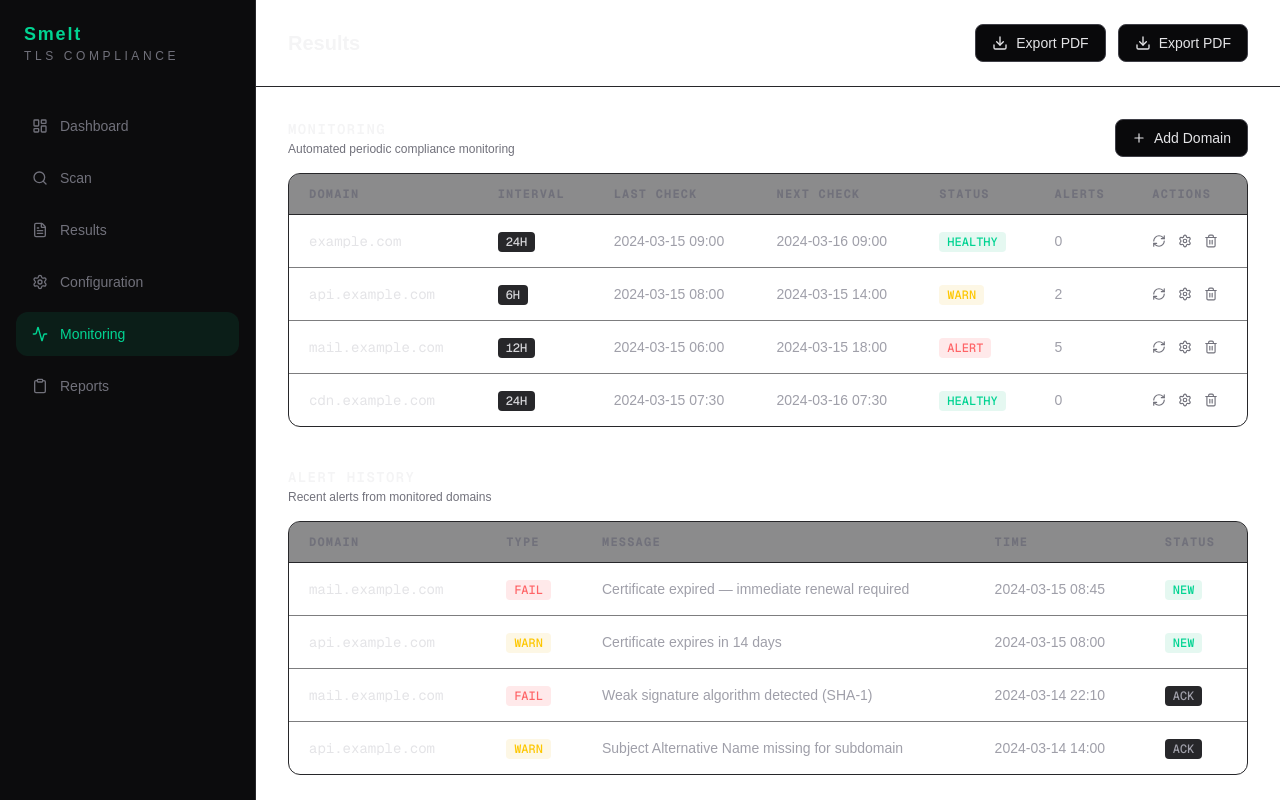
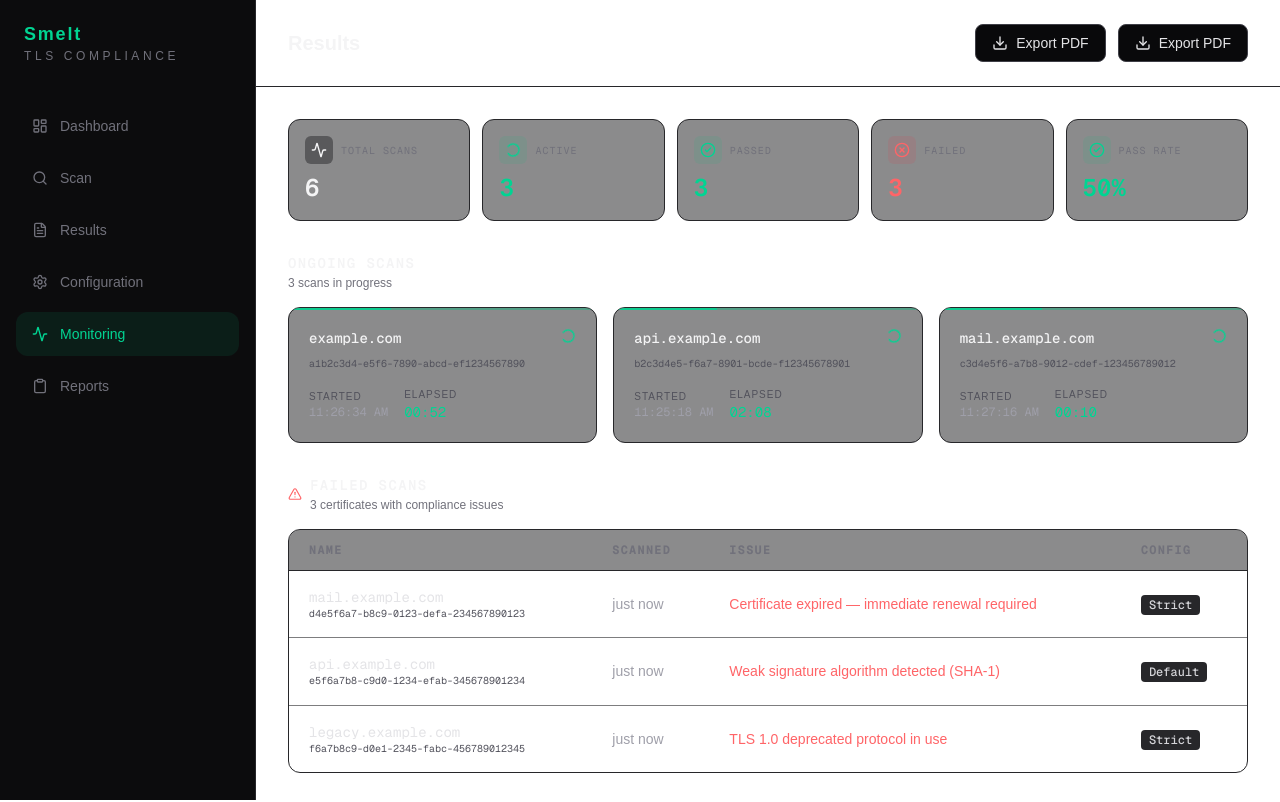
Before and after one commit to Crude-Palm-Oil/smelt-frontend, a Next.js app: page /main/monitoring in a window 1280 px wide. Shown: the top 802 px of the page. Built offline with nearby package versions, Linux system fonts and the light colour scheme.

Commit message:
Revamp monitoring page: stats bar, live scan cards, filtered tables

```diff
--- a/app/main/monitoring/page.tsx
+++ b/app/main/monitoring/page.tsx
@@ -1,11 +1,15 @@
+import StatsBar from "@/components/monitoring/StatsBar";
+import OngoingScans from "@/components/monitoring/OngoingScans";
+import AlertHistoryTable from "@/components/monitoring/AlertHistoryTable";
 import MonitoringTable from "@/components/monitoring/MonitoringTable";
-import AlertHistoryTable from "@/components/monitoring/AlertHistoryTable";
 
 export default function MonitoringPage() {
   return (
-    <div className="flex flex-col gap-10 p-8">
+    <div className="flex flex-col gap-8 p-8">
+      <StatsBar />
+      <OngoingScans />
+      <AlertHistoryTable />
       <MonitoringTable />
-      <AlertHistoryTable />
     </div>
   );
 }
--- a/components/monitoring/AlertHistoryTable.tsx
+++ b/components/monitoring/AlertHistoryTable.tsx
@@ -1,53 +1,71 @@
-import { alertHistory, AlertType, AlertStatus } from "@/lib/mock-monitoring-data";
+"use client";
 
-function typeBadge(type: AlertType) {
-  if (type === "FAIL") return "rounded px-2 py-0.5 text-xs font-mono font-medium bg-red-500/10 text-red-400";
-  if (type === "PASS") return "rounded px-2 py-0.5 text-xs font-mono font-medium bg-emerald-500/10 text-emerald-400";
-  return                      "rounded px-2 py-0.5 text-xs font-mono font-medium bg-yellow-500/10 text-yellow-400";
-}
-
-function statusBadge(status: AlertStatus) {
-  if (status === "NEW") return "rounded px-2 py-0.5 text-xs font-mono font-medium bg-emerald-500/10 text-emerald-400";
-  return                      "rounded px-2 py-0.5 text-xs font-mono font-medium bg-zinc-800 text-zinc-400";
-}
+import { AlertTriangle, ShieldX } from "lucide-react";
+import { failedScans } from "@/lib/mock-monitoring-data";
+import { timeAgo } from "@/lib/utils";
 
 export default function AlertHistoryTable() {
+  if (failedScans.length === 0) {
+    return (
+      <section>
+        <div className="mb-4 flex items-center gap-2">
+          <AlertTriangle size={14} className="text-red-400" />
+          <h2 className="text-sm font-mono font-semibold uppercase tracking-widest text-zinc-100">
+            Failed Scans
+          </h2>
+        </div>
+        <div className="flex items-center gap-3 rounded-xl border border-zinc-800 bg-zinc-900/30 px-5 py-6">
+          <ShieldX size={18} className="text-zinc-600" />
+          <p className="text-sm text-zinc-400">No failed scans detected</p>
+        </div>
+      </section>
+    );
+  }
+
   return (
     <section>
-      <div className="mb-4">
-        <h2 className="text-sm font-mono font-semibold uppercase tracking-widest text-zinc-100">
-          Alert History
-        </h2>
-        <p className="mt-0.5 text-xs text-zinc-500">
-          Recent alerts from monitored domains
-        </p>
+      <div className="mb-4 flex items-center gap-2">
+        <AlertTriangle size={14} className="text-red-400" />
+        <div>
+          <h2 className="text-sm font-mono font-semibold uppercase tracking-widest text-zinc-100">
+            Failed Scans
+          </h2>
+          <p className="mt-0.5 text-xs text-zinc-500">
+            {failedScans.length} certificate{failedScans.length !== 1 ? "s" : ""} with compliance issues
+          </p>
+        </div>
       </div>
 
       <div className="overflow-hidden rounded-xl border border-zinc-800">
         <table className="w-full text-sm">
           <thead>
             <tr className="border-b border-zinc-800 bg-zinc-900/50 text-left text-xs font-mono uppercase tracking-widest text-zinc-500">
-              <th className="px-5 py-3">Domain</th>
-              <th className="px-5 py-3">Type</th>
-              <th className="px-5 py-3">Message</th>
-              <th className="px-5 py-3">Time</th>
-              <th className="px-5 py-3">Status</th>
+              <th className="px-5 py-3">Name</th>
+              <th className="px-5 py-3">Scanned</th>
+              <th className="px-5 py-3">Issue</th>
+              <th className="px-5 py-3">Config</th>
             </tr>
           </thead>
           <tbody>
-            {alertHistory.map((row, i) => (
+            {failedScans.map((row) => (
               <tr
-                key={i}
+                key={row.id}
                 className="border-b border-zinc-800/60 transition hover:bg-zinc-900/40 last:border-b-0"
               >
-                <td className="px-5 py-4 font-mono text-zinc-200">{row.domain}</td>
                 <td className="px-5 py-4">
-                  <span className={typeBadge(row.type)}>{row.type}</span>
+                  <p className="font-mono text-zinc-200">{row.name}</p>
+                  <p className="font-mono text-[10px] text-zinc-600">{row.id}</p>
                 </td>
-                <td className="px-5 py-4 text-zinc-400">{row.message}</td>
-                <td className="px-5 py-4 text-zinc-400">{row.time}</td>
+                <td className="px-5 py-4 text-zinc-400" title={row.scannedAt}>
+                  {timeAgo(row.scannedAt)}
+                </td>
                 <td className="px-5 py-4">
-                  <span className={statusBadge(row.status)}>{row.status}</span>
+                  <span className="text-red-400">{row.issues}</span>
+                </td>
+                <td className="px-5 py-4">
+                  <span className="rounded px-2 py-0.5 text-xs font-mono font-medium bg-zinc-800 text-zinc-300">
+                    {row.config}
+                  </span>
                 </td>
               </tr>
             ))}
--- a/components/monitoring/MonitoringTable.tsx
+++ b/components/monitoring/MonitoringTable.tsx
@@ -1,76 +1,112 @@
-import { RefreshCw, Settings, Trash2, Plus } from "lucide-react";
-import Button from "@/components/ui/buttons/Button";
-import { monitoredDomains, MonitorStatus, MonitorInterval } from "@/lib/mock-monitoring-data";
+"use client";
 
-function intervalBadge(_interval: MonitorInterval) {
-  return "rounded px-2 py-0.5 text-xs font-mono font-medium bg-zinc-800 text-zinc-300";
+import { useState } from "react";
+import { Search } from "lucide-react";
+import { allScans, type ScanStatus } from "@/lib/mock-monitoring-data";
+import { timeAgo } from "@/lib/utils";
+
+function statusBadge(status: ScanStatus) {
+  if (status === "pass")
+    return "rounded px-2 py-0.5 text-xs font-mono font-medium bg-emerald-500/10 text-emerald-400";
+  return "rounded px-2 py-0.5 text-xs font-mono font-medium bg-red-500/10 text-red-400";
 }
 
-function statusBadge(status: MonitorStatus) {
-  if (status === "HEALTHY") return "rounded px-2 py-0.5 text-xs font-mono font-medium bg-emerald-500/10 text-emerald-400";
-  if (status === "ALERT")   return "rounded px-2 py-0.5 text-xs font-mono font-medium bg-red-500/10 text-red-400";
-  return                           "rounded px-2 py-0.5 text-xs font-mono font-medium bg-yellow-500/10 text-yellow-400";
-}
+type Filter = "all" | "pass" | "fail";
 
 export default function MonitoringTable() {
+  const [filter, setFilter] = useState<Filter>("all");
+  const [query, setQuery] = useState("");
+
+  const filtered = allScans.filter((s) => {
+    if (filter !== "all" && s.status !== filter) return false;
+    if (query && !s.name.toLowerCase().includes(query.toLowerCase())) return false;
+    return true;
+  });
+
+  const filterBtn = (value: Filter, label: string) => (
+    <button
+      onClick={() => setFilter(value)}
+      className={`rounded-lg px-3 py-1.5 text-xs font-mono transition ${
+        filter === value
+          ? "bg-zinc-700 text-zinc-100"
+          : "text-zinc-500 hover:text-zinc-300"
+      }`}
+    >
+      {label}
+    </button>
+  );
+
   return (
     <section>
-      <div className="mb-4 flex items-center justify-between">
-        <div>
+      <div className="mb-4">
         <h2 className="text-sm font-mono font-semibold uppercase tracking-widest text-zinc-100">
-            Monitoring
+          All Scans
         </h2>
-          <p className="mt-0.5 text-xs text-zinc-500">
-            Automated periodic compliance monitoring
-          </p>
+        <p className="mt-0.5 text-xs text-zinc-500">Complete scan history</p>
       </div>
 
-        <Button>
-          <div className="flex items-center gap-2">
-            <Plus size={14} />
-            <span>Add Domain</span>
+      <div className="mb-3 flex flex-col gap-3 sm:flex-row sm:items-center sm:justify-between">
+        <div className="flex items-center gap-1 rounded-lg border border-zinc-800 bg-zinc-900/50 p-1">
+          {filterBtn("all", "All")}
+          {filterBtn("pass", "Pass")}
+          {filterBtn("fail", "Fail")}
         </div>
-        </Button>
+
+        <div className="relative">
+          <Search size={14} className="absolute left-3 top-1/2 -translate-y-1/2 text-zinc-600" />
+          <input
+            type="text"
+            placeholder="Search domain..."
+            value={query}
+            onChange={(e) => setQuery(e.target.value)}
+            className="rounded-lg border border-zinc-800 bg-zinc-900/50 py-2 pl-9 pr-4 text-sm text-zinc-200 placeholder-zinc-600 outline-none transition focus:border-zinc-600"
+          />
+        </div>
       </div>
 
       <div className="overflow-hidden rounded-xl border border-zinc-800">
         <table className="w-full text-sm">
           <thead>
             <tr className="border-b border-zinc-800 bg-zinc-900/50 text-left text-xs font-mono uppercase tracking-widest text-zinc-500">
-              <th className="px-5 py-3">Domain</th>
-              <th className="px-5 py-3">Interval</th>
-              <th className="px-5 py-3">Last Check</th>
-              <th className="px-5 py-3">Next Check</th>
+              <th className="px-5 py-3">Name</th>
+              <th className="px-5 py-3">Scanned</th>
               <th className="px-5 py-3">Status</th>
-              <th className="px-5 py-3">Alerts</th>
-              <th className="px-5 py-3">Actions</th>
+              <th className="px-5 py-3">Config</th>
             </tr>
           </thead>
           <tbody>
-            {monitoredDomains.map((row) => (
+            {filtered.length === 0 ? (
+              <tr>
+                <td colSpan={4} className="px-5 py-8 text-center text-zinc-600">
+                  No scans found
+                </td>
+              </tr>
+            ) : (
+              filtered.map((row) => (
                 <tr
-                key={row.domain}
+                  key={row.id}
                   className="border-b border-zinc-800/60 transition hover:bg-zinc-900/40 last:border-b-0"
                 >
-                <td className="px-5 py-4 font-mono text-zinc-200">{row.domain}</td>
                   <td className="px-5 py-4">
-                  <span className={intervalBadge(row.interval)}>{row.interval}</span>
+                    <p className="font-mono text-zinc-200">{row.name}</p>
+                    <p className="font-mono text-[10px] text-zinc-600">{row.id}</p>
                   </td>
-                <td className="px-5 py-4 text-zinc-400">{row.lastCheck}</td>
-                <td className="px-5 py-4 text-zinc-400">{row.nextCheck}</td>
+                  <td className="px-5 py-4 text-zinc-400" title={row.scannedAt}>
+                    {timeAgo(row.scannedAt)}
+                  </td>
                   <td className="px-5 py-4">
-                  <span className={statusBadge(row.status)}>{row.status}</span>
+                    <span className={statusBadge(row.status)}>
+                      {row.status.toUpperCase()}
+                    </span>
                   </td>
-                <td className="px-5 py-4 text-zinc-400">{row.alerts}</td>
                   <td className="px-5 py-4">
-                  <div className="flex items-center gap-3 text-zinc-500">
-                    <button className="transition hover:text-zinc-200"><RefreshCw size={14} /></button>
-                    <button className="transition hover:text-zinc-200"><Settings size={14} /></button>
-                    <button className="transition hover:text-red-400"><Trash2 size={14} /></button>
-                  </div>
+                    <span className="rounded px-2 py-0.5 text-xs font-mono font-medium bg-zinc-800 text-zinc-300">
+                      {row.config}
+                    </span>
                   </td>
                 </tr>
-            ))}
+              ))
+            )}
           </tbody>
         </table>
       </div>
--- /dev/null
+++ b/components/monitoring/OngoingScans.tsx
@@ -0,0 +1,90 @@
+"use client";
+
+import { useEffect, useState } from "react";
+import { Loader2, CheckCircle2 } from "lucide-react";
+import { ongoingScans, type OngoingScan } from "@/lib/mock-monitoring-data";
+
+function formatElapsed(startedAt: string): string {
+  const diff = Math.floor((Date.now() - new Date(startedAt).getTime()) / 1000);
+  const m = Math.floor(diff / 60);
+  const s = diff % 60;
+  return `${String(m).padStart(2, "0")}:${String(s).padStart(2, "0")}`;
+}
+
+function ScanCard({ scan }: { scan: OngoingScan }) {
+  const [elapsed, setElapsed] = useState(formatElapsed(scan.startedAt));
+
+  useEffect(() => {
+    const interval = setInterval(() => {
+      setElapsed(formatElapsed(scan.startedAt));
+    }, 1000);
+    return () => clearInterval(interval);
+  }, [scan.startedAt]);
+
+  return (
+    <div className="group relative overflow-hidden rounded-xl border border-zinc-800 bg-zinc-900/50 p-5 transition hover:border-emerald-500/30">
+      {/* pulse bar */}
+      <div className="absolute inset-x-0 top-0 h-0.5 bg-emerald-500/40">
+        <div className="h-full w-1/3 animate-pulse bg-emerald-400 rounded-full" />
+      </div>
+
+      <div className="flex items-start justify-between">
+        <div className="space-y-2">
+          <p className="font-mono text-sm font-medium text-zinc-100">{scan.name}</p>
+          <p className="font-mono text-[10px] text-zinc-600">{scan.id}</p>
+        </div>
+        <Loader2 size={16} className="animate-spin text-emerald-400" />
+      </div>
+
+      <div className="mt-4 flex items-center gap-4">
+        <div>
+          <p className="text-[10px] uppercase tracking-widest text-zinc-600">Started</p>
+          <p className="font-mono text-xs text-zinc-400">
+            {new Date(scan.startedAt).toLocaleTimeString()}
+          </p>
+        </div>
+        <div>
+          <p className="text-[10px] uppercase tracking-widest text-zinc-600">Elapsed</p>
+          <p className="font-mono text-sm tabular-nums text-emerald-400">{elapsed}</p>
+        </div>
+      </div>
+    </div>
+  );
+}
+
+export default function OngoingScans() {
+  if (ongoingScans.length === 0) {
+    return (
+      <section>
+        <div className="mb-4">
+          <h2 className="text-sm font-mono font-semibold uppercase tracking-widest text-zinc-100">
+            Ongoing Scans
+          </h2>
+        </div>
+        <div className="flex items-center gap-3 rounded-xl border border-zinc-800 bg-zinc-900/30 px-5 py-6">
+          <CheckCircle2 size={18} className="text-emerald-500" />
+          <p className="text-sm text-zinc-400">All clear — no scans currently running</p>
+        </div>
+      </section>
+    );
+  }
+
+  return (
+    <section>
+      <div className="mb-4">
+        <h2 className="text-sm font-mono font-semibold uppercase tracking-widest text-zinc-100">
+          Ongoing Scans
+        </h2>
+        <p className="mt-0.5 text-xs text-zinc-500">
+          {ongoingScans.length} scan{ongoingScans.length !== 1 ? "s" : ""} in progress
+        </p>
+      </div>
+
+      <div className="grid gap-4 sm:grid-cols-2 lg:grid-cols-3">
+        {ongoingScans.map((scan) => (
+          <ScanCard key={scan.id} scan={scan} />
+        ))}
+      </div>
+    </section>
+  );
+}
--- /dev/null
+++ b/components/monitoring/StatsBar.tsx
@@ -0,0 +1,70 @@
+"use client";
+
+import { Activity, CheckCircle2, XCircle, Loader2 } from "lucide-react";
+import { ongoingScans, failedScans, allScans } from "@/lib/mock-monitoring-data";
+
+const stats = [
+  {
+    label: "Total Scans",
+    value: allScans.length,
+    icon: <Activity size={16} />,
+    color: "text-zinc-100",
+    bg: "bg-zinc-800/50",
+  },
+  {
+    label: "Active",
+    value: ongoingScans.length,
+    icon: <Loader2 size={16} className="animate-spin" />,
+    color: "text-emerald-400",
+    bg: "bg-emerald-500/10",
+  },
+  {
+    label: "Passed",
+    value: allScans.filter((s) => s.status === "pass").length,
+    icon: <CheckCircle2 size={16} />,
+    color: "text-emerald-400",
+    bg: "bg-emerald-500/10",
+  },
+  {
+    label: "Failed",
+    value: failedScans.length,
+    icon: <XCircle size={16} />,
+    color: "text-red-400",
+    bg: "bg-red-500/10",
+  },
+  {
+    label: "Pass Rate",
+    value:
+      allScans.length > 0
+        ? `${Math.round((allScans.filter((s) => s.status === "pass").length / allScans.length) * 100)}%`
+        : "—",
+    icon: <CheckCircle2 size={16} />,
+    color: "text-emerald-400",
+    bg: "bg-emerald-500/10",
+  },
+];
+
+export default function StatsBar() {
+  return (
+    <div className="grid grid-cols-2 gap-3 sm:grid-cols-3 lg:grid-cols-5">
+      {stats.map((stat) => (
+        <div
+          key={stat.label}
+          className="rounded-xl border border-zinc-800 bg-zinc-900/50 px-4 py-4"
+        >
+          <div className="flex items-center gap-2">
+            <span className={`${stat.color} ${stat.bg} rounded-md p-1.5`}>
+              {stat.icon}
+            </span>
+            <p className="text-[10px] font-mono uppercase tracking-widest text-zinc-500">
+              {stat.label}
+            </p>
+          </div>
+          <p className={`mt-2 text-2xl font-mono font-semibold ${stat.color}`}>
+            {stat.value}
+          </p>
+        </div>
+      ))}
+    </div>
+  );
+}
--- a/lib/mock-monitoring-data.ts
+++ b/lib/mock-monitoring-data.ts
@@ -1,89 +1,110 @@
-// TODO: replace with API calls when backend is ready
+export type ScanStatus = "pass" | "fail";
 
-export type MonitorInterval = "6H" | "12H" | "24H";
-export type MonitorStatus = "HEALTHY" | "WARN" | "ALERT";
-export type AlertType = "FAIL" | "WARN" | "PASS";
-export type AlertStatus = "NEW" | "ACK";
-
-export interface MonitoredDomain {
-  domain: string;
-  interval: MonitorInterval;
-  lastCheck: string;
-  nextCheck: string;
-  status: MonitorStatus;
-  alerts: number;
+export interface OngoingScan {
+  id: string;
+  name: string;
+  startedAt: string; // ISO timestamp
 }
 
-export interface AlertHistoryItem {
-  domain: string;
-  type: AlertType;
-  message: string;
-  time: string;
-  status: AlertStatus;
+export interface FailedScan {
+  id: string;
+  name: string;
+  scannedAt: string;
+  issues: string;
+  config: string;
 }
 
-export const monitoredDomains: MonitoredDomain[] = [
+export interface ScanRecord {
+  id: string;
+  name: string;
+  scannedAt: string;
+  status: ScanStatus;
+  config: string;
+}
+
+export const ongoingScans: OngoingScan[] = [
   {
-    domain: "example.com",
-    interval: "24H",
-    lastCheck: "2024-03-15 09:00",
-    nextCheck: "2024-03-16 09:00",
-    status: "HEALTHY",
-    alerts: 0,
+    id: "a1b2c3d4-e5f6-7890-abcd-ef1234567890",
+    name: "example.com",
+    startedAt: new Date(Date.now() - 47_000).toISOString(),
   },
   {
-    domain: "api.example.com",
-    interval: "6H",
-    lastCheck: "2024-03-15 08:00",
-    nextCheck: "2024-03-15 14:00",
-    status: "WARN",
-    alerts: 2,
+    id: "b2c3d4e5-f6a7-8901-bcde-f12345678901",
+    name: "api.example.com",
+    startedAt: new Date(Date.now() - 123_000).toISOString(),
   },
   {
-    domain: "mail.example.com",
-    interval: "12H",
-    lastCheck: "2024-03-15 06:00",
-    nextCheck: "2024-03-15 18:00",
-    status: "ALERT",
-    alerts: 5,
-  },
-  {
-    domain: "cdn.example.com",
-    interval: "24H",
-    lastCheck: "2024-03-15 07:30",
-    nextCheck: "2024-03-16 07:30",
-    status: "HEALTHY",
-    alerts: 0,
+    id: "c3d4e5f6-a7b8-9012-cdef-123456789012",
+    name: "mail.example.com",
+    startedAt: new Date(Date.now() - 5_000).toISOString(),
   },
 ];
 
-export const alertHistory: AlertHistoryItem[] = [
+export const failedScans: FailedScan[] = [
   {
-    domain: "mail.example.com",
-    type: "FAIL",
-    message: "Certificate expired — immediate renewal required",
-    time: "2024-03-15 08:45",
-    status: "NEW",
+    id: "d4e5f6a7-b8c9-0123-defa-234567890123",
+    name: "mail.example.com",
+    scannedAt: "2026-04-19 08:45",
+    issues: "Certificate expired — immediate renewal required",
+    config: "Strict",
   },
   {
-    domain: "api.example.com",
-    type: "WARN",
-    message: "Certificate expires in 14 days",
-    time: "2024-03-15 08:00",
-    status: "NEW",
+    id: "e5f6a7b8-c9d0-1234-efab-345678901234",
+    name: "api.example.com",
+    scannedAt: "2026-04-19 08:00",
+    issues: "Weak signature algorithm detected (SHA-1)",
+    config: "Default",
   },
   {
-    domain: "mail.example.com",
-    type: "FAIL",
-    message: "Weak signature algorithm detected (SHA-1)",
-    time: "2024-03-14 22:10",
-    status: "ACK",
+    id: "f6a7b8c9-d0e1-2345-fabc-456789012345",
+    name: "legacy.example.com",
+    scannedAt: "2026-04-18 22:10",
+    issues: "TLS 1.0 deprecated protocol in use",
+    config: "Strict",
+  },
+];
+
+export const allScans: ScanRecord[] = [
+  {
+    id: "d4e5f6a7-b8c9-0123-defa-234567890123",
+    name: "mail.example.com",
+    scannedAt: "2026-04-19 08:45",
+    status: "fail",
+    config: "Strict",
   },
   {
-    domain: "api.example.com",
-    type: "WARN",
-    message: "Subject Alternative Name missing for subdomain",
-    time: "2024-03-14 14:00",
-    status: "ACK",
+    id: "e5f6a7b8-c9d0-1234-efab-345678901234",
+    name: "api.example.com",
+    scannedAt: "2026-04-19 08:00",
+    status: "fail",
+    config: "Default",
+  },
+  {
+    id: "a1b2c3d4-0000-0000-0000-000000000001",
+    name: "example.com",
+    scannedAt: "2026-04-19 07:30",
+    status: "pass",
+    config: "Default",
+  },
+  {
+    id: "a1b2c3d4-0000-0000-0000-000000000002",
+    name: "cdn.example.com",
+    scannedAt: "2026-04-18 22:00",
+    status: "pass",
+    config: "Default",
+  },
+  {
+    id: "f6a7b8c9-d0e1-2345-fabc-456789012345",
+    name: "legacy.example.com",
+    scannedAt: "2026-04-18 22:10",
+    status: "fail",
+    config: "Strict",
+  },
+  {
+    id: "a1b2c3d4-0000-0000-0000-000000000003",
+    name: "dashboard.example.com",
+    scannedAt: "2026-04-18 18:00",
+    status: "pass",
+    config: "Strict",
   },
 ];
--- a/lib/utils.ts
+++ b/lib/utils.ts
@@ -1,2 +1,11 @@
-// Shared utility functions
-export {};
+export function timeAgo(dateStr: string): string {
+  const now = Date.now();
+  const then = new Date(dateStr).getTime();
+  const diff = Math.floor((now - then) / 1000);
+
+  if (diff < 60) return "just now";
+  if (diff < 3600) return `${Math.floor(diff / 60)}m ago`;
+  if (diff < 86400) return `${Math.floor(diff / 3600)}h ago`;
+  if (diff < 604800) return `${Math.floor(diff / 86400)}d ago`;
+  return dateStr;
+}
```
Lines whose indentation alone changed are shown as unchanged.
